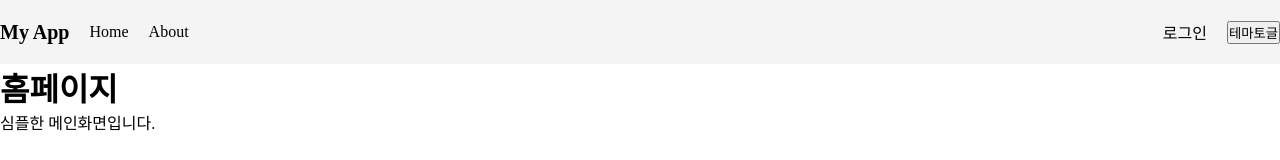
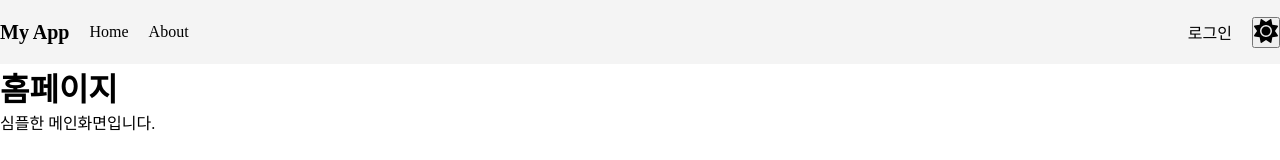
Before and after one commit to 0104design/lecture-10-layout, a React (Vite) app: page / in a window 1280 px wide. Shown: the top 160 px of the page. Built offline with nearby package versions, Linux system fonts and the light colour scheme.

Commit message:
react-icons 추가

```diff
--- a/package.json
+++ b/package.json
@@ -12,6 +12,7 @@
   "dependencies": {
     "react": "^19.2.5",
     "react-dom": "^19.2.5",
+    "react-icons": "^5.6.0",
     "react-router": "^7.14.2",
     "styled-components": "^6.4.1"
   },
--- a/src/components/Header.tsx
+++ b/src/components/Header.tsx
@@ -2,6 +2,8 @@ import styled from "styled-components";
 import { Link } from "react-router";
 import { useContext } from "react";
 import { ThemeContext } from "../contexts/theme/ThemeContext.tsx";
+import { FaSun } from "react-icons/fa6";
+import { FaMoon } from "react-icons/fa6";
 
 const Head = styled.header`
     height: 64px;
@@ -49,7 +51,9 @@ function Header() {
             </NavLeft>
             <NavRight>
                 <Link to={"/auth/login"}>로그인</Link>
-                <button onClick={context.toggleTheme}>테마토글</button>
+                <button onClick={context.toggleTheme}>
+                    {context.theme === "light" ? <FaSun size={24} /> : <FaMoon size={24} />}
+                </button>
             </NavRight>
         </Head>
     );
```
Also changed, not shown: 1 other file (tests, documents, lock files or other folders).
